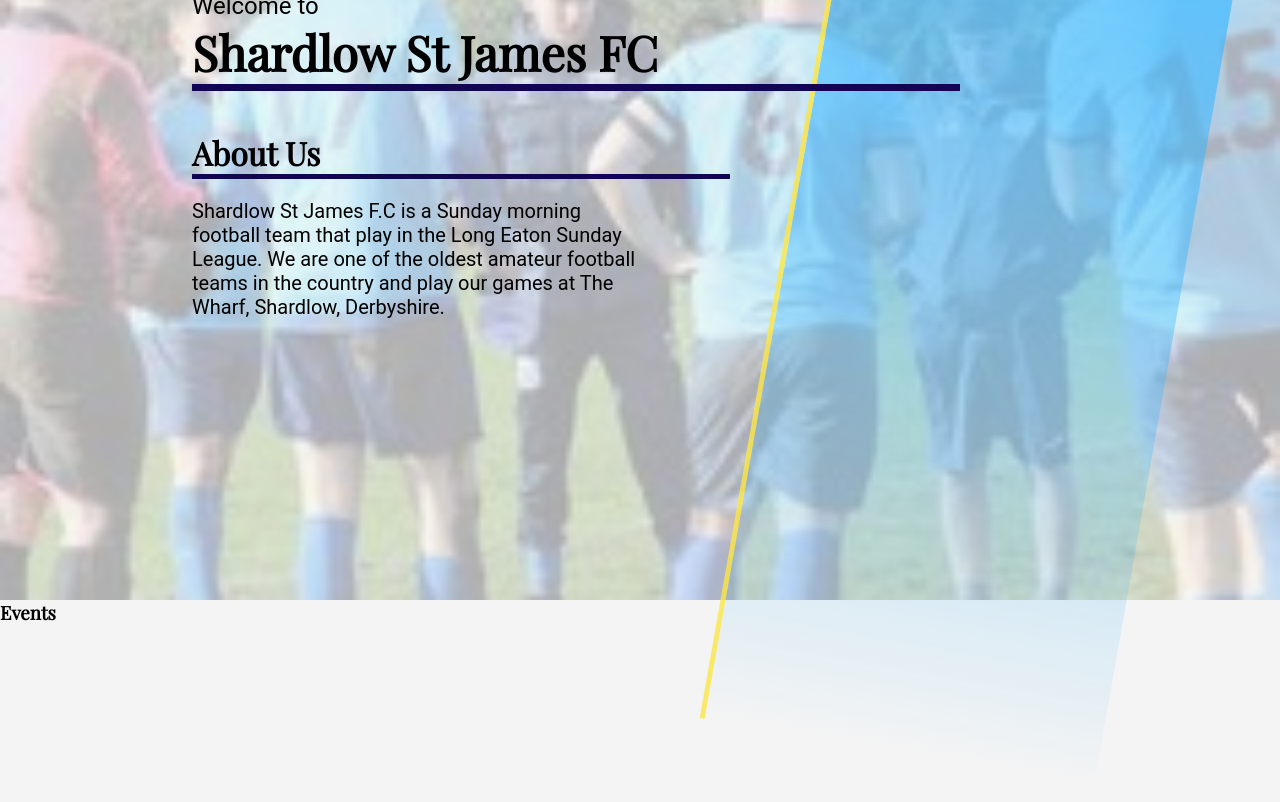
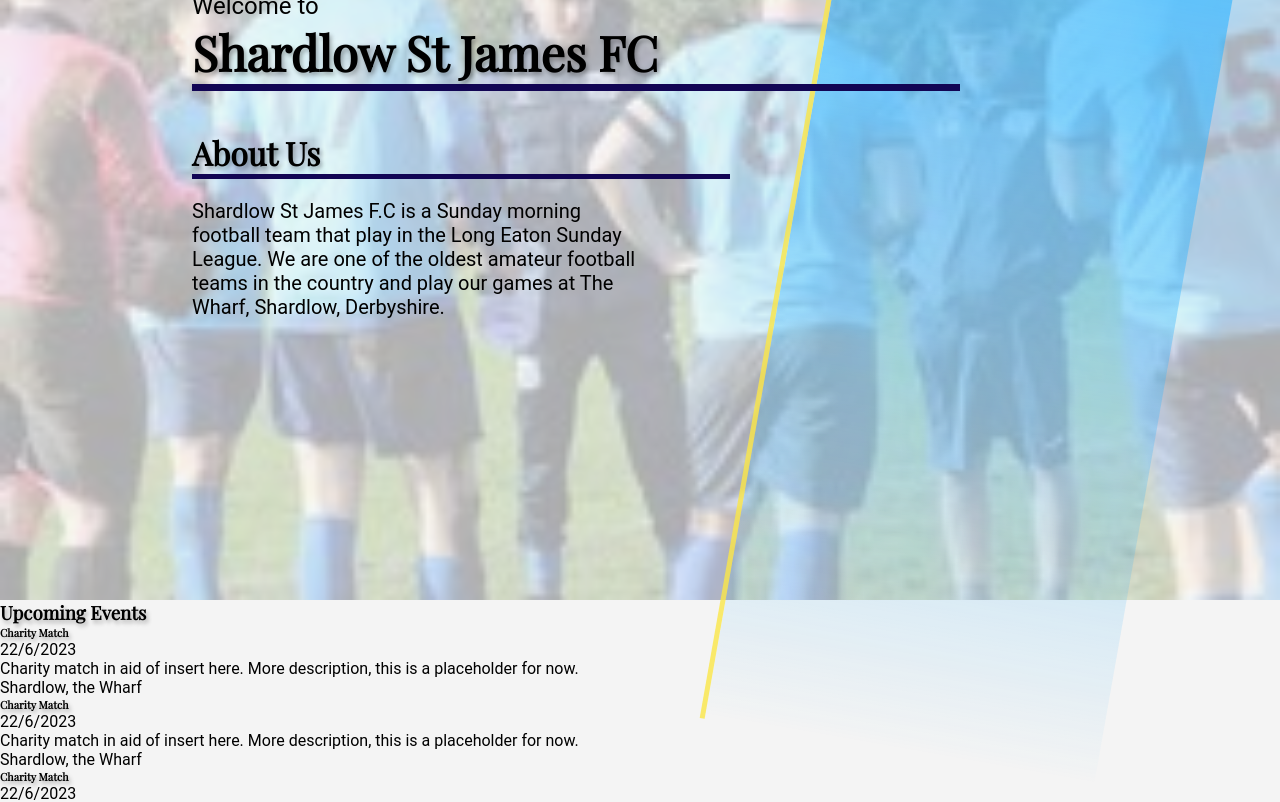
Before and after one commit to paulg44/shardlow_st_james, a React (Create React App) app in the folder ssj/: page / in a window 1280 px wide. Shown: the part 200-1002 px from the top of the page. Built offline with nearby package versions, Linux system fonts and the light colour scheme.

Commit message:
add props to events page

```diff
--- a/ssj/src/Components/Events/Events.js
+++ b/ssj/src/Components/Events/Events.js
@@ -1,11 +1,30 @@
 // Events Component
 
 import "./Events.css";
+import EventsContainer from "../EventsContainer/EventsContainer";
 
-function Events() {
+function Events({ props }) {
   return (
     <div className="events">
-      <h3>Events</h3>
+      <h3>Upcoming Events</h3>
+      <EventsContainer
+        eventTitle="Charity Match"
+        eventDate="22/6/2023"
+        eventDesc="Charity match in aid of insert here. More description, this is a placeholder for now."
+        eventLocation="Shardlow, the Wharf"
+      />
+      <EventsContainer
+        eventTitle="Charity Match"
+        eventDate="22/6/2023"
+        eventDesc="Charity match in aid of insert here. More description, this is a placeholder for now."
+        eventLocation="Shardlow, the Wharf"
+      />
+      <EventsContainer
+        eventTitle="Charity Match"
+        eventDate="22/6/2023"
+        eventDesc="Charity match in aid of insert here. More description, this is a placeholder for now."
+        eventLocation="Shardlow, the Wharf"
+      />
     </div>
   );
 }
--- /dev/null
+++ b/ssj/src/Components/EventsContainer/EventsContainer .css
@@ -0,0 +1 @@
+/* CSS file for events container */
--- /dev/null
+++ b/ssj/src/Components/EventsContainer/EventsContainer.js
@@ -0,0 +1,16 @@
+// Events Container Component
+
+import "./EventsContainer .css";
+
+function EventsContainer(props) {
+  return (
+    <div>
+      <h6>{props.eventTitle}</h6>
+      <p>{props.eventDate}</p>
+      <p>{props.eventDesc}</p>
+      <p>{props.eventLocation}</p>
+    </div>
+  );
+}
+
+export default EventsContainer;
--- a/ssj/src/index.css
+++ b/ssj/src/index.css
@@ -30,7 +30,7 @@ code {
 }
 
 /* Utilities */
-/* Fonts */
+
 h1,
 h2,
 h3,
@@ -38,6 +38,7 @@ h4,
 h5,
 h6 {
   font-family: "Playfair Display", serif;
+  text-shadow: 2px 3px 4px rgba(0, 0, 0, 0.3);
 }
 
 p {
```
